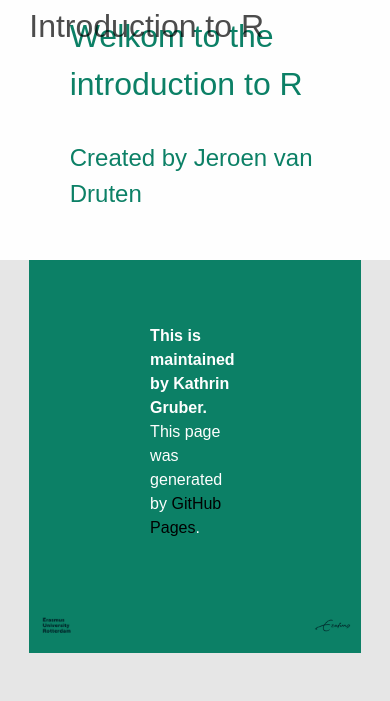
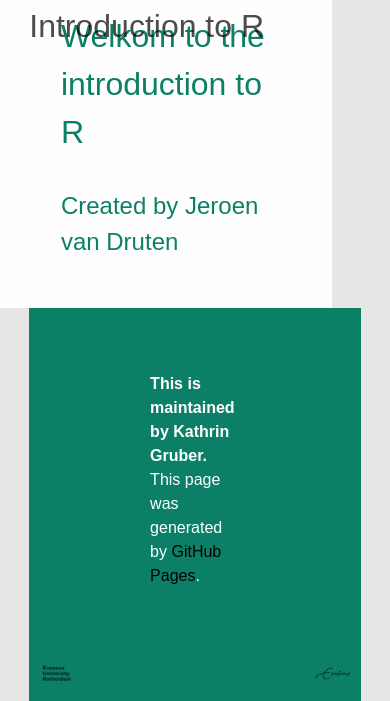
Before and after one commit to jmjvdruten/introductiontoR, a Jekyll site: the page built from index.md, in a window 390 px wide. Shown: the part 545-1246 px from the top of the page. Built offline with Jekyll 4.4.1, drawn with Linux system fonts in a browser that asks for light colours; before the commit the page ends 1198 px from its top, so only the background shows below that.

Commit message:
Update stylesheet.css

```diff
--- a/stylesheets/stylesheet.css
+++ b/stylesheets/stylesheet.css
@@ -109,7 +109,7 @@ a {
 
 #centered {
   position: absolute;
-  top: 15;
+  bottom: 15;
   left: 20;
 }
 
@@ -238,6 +238,7 @@ a {
 @media screen and (min-width: 42em) and (max-width: 64em) {
   .main-content {
     background-color: #FEFEFE;
+    width: 85%;
     padding: 2rem 4rem;
     font-size: 1.1rem; } }
 
@@ -245,6 +246,7 @@ a {
   .main-content {
     background-color: #FEFEFE;
     padding: 2rem 1rem;
+    width: 85%;
     font-size: 1rem; } }
 
 .site-footer {
```
